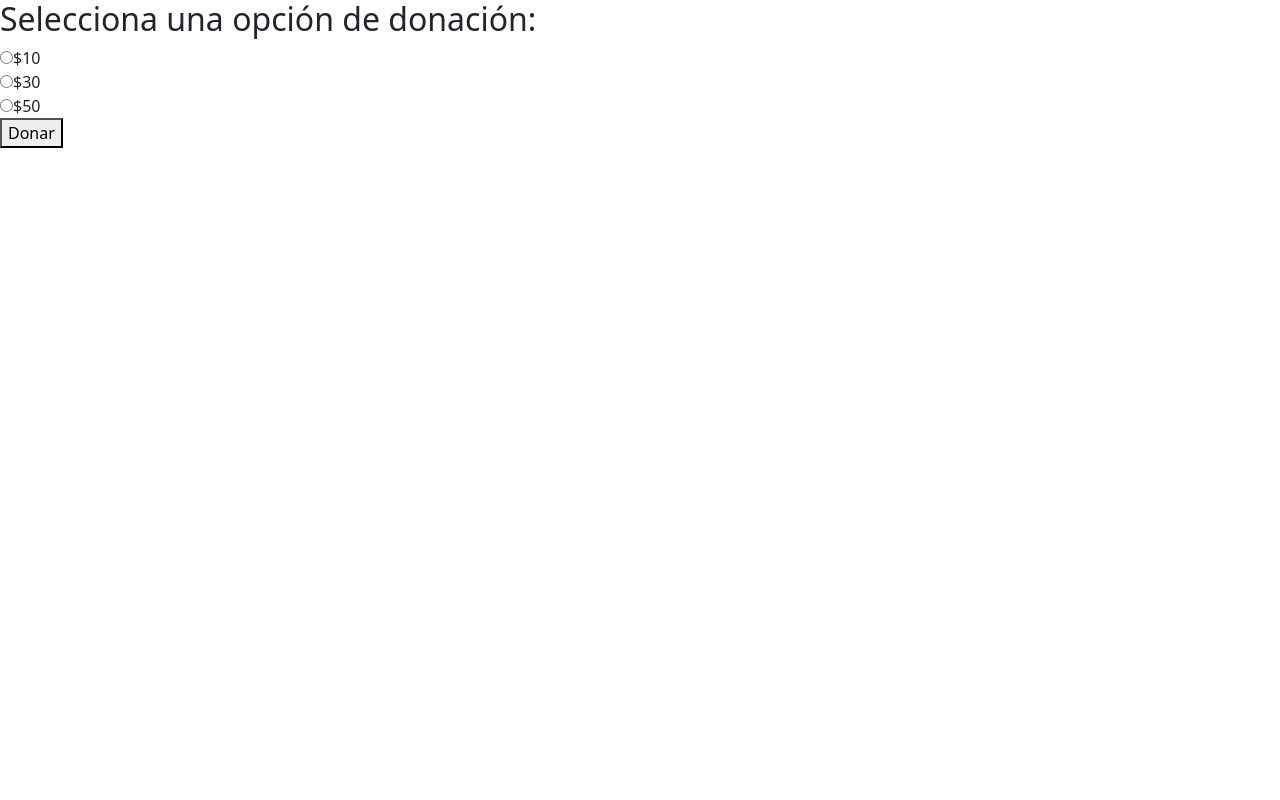
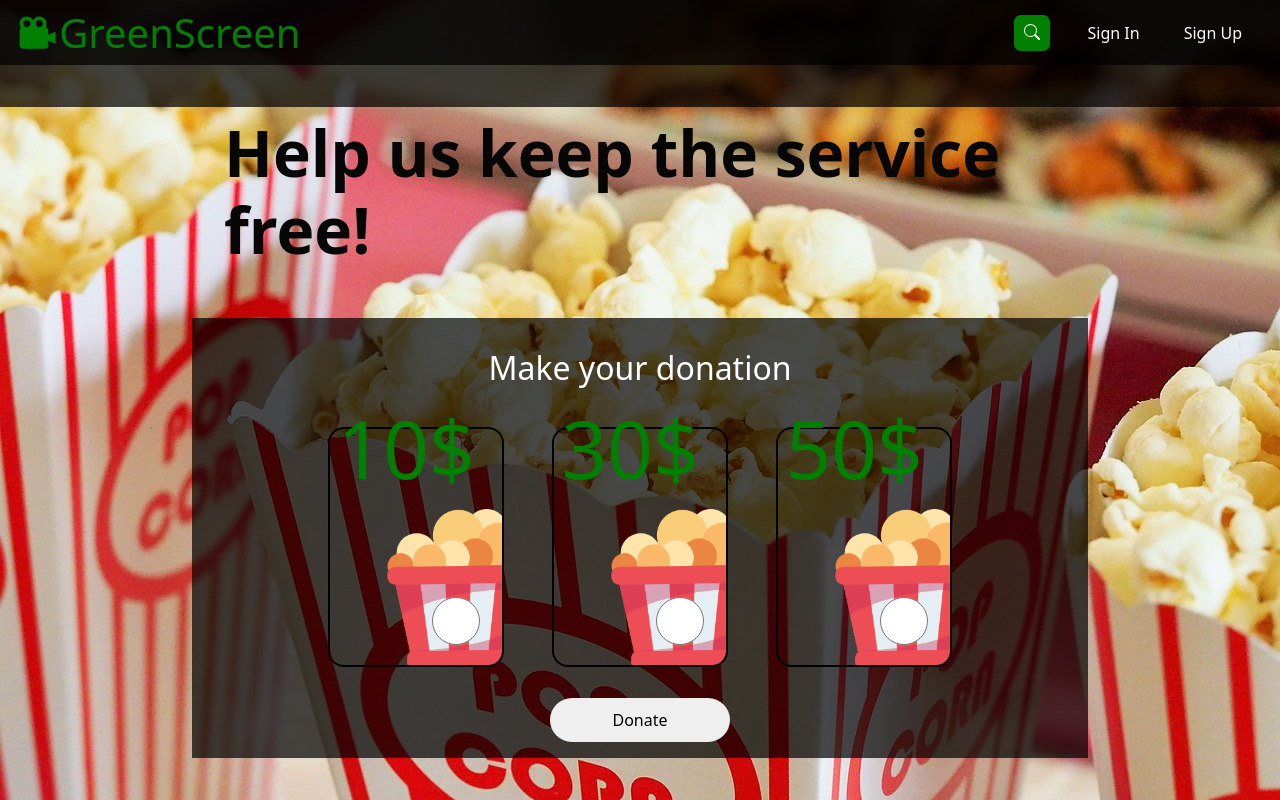
Before and after one commit to MoviesPf/MoviesFront, a React (Vite) app: page /donate in a window 1280 px wide. Built offline with nearby package versions, Linux system fonts and the light colour scheme.

Commit message:
donation

```diff
--- a/src/views/Donation/Donation.jsx
+++ b/src/views/Donation/Donation.jsx
@@ -1,12 +1,14 @@
-import React, { useState, useEffect } from 'react';
-import { useDispatch, useSelector } from 'react-redux';
-import { initiatePayment, selectDonationOption } from '../../Redux/actions';
+import React, { useState, useEffect } from "react";
+import { useDispatch, useSelector } from "react-redux";
+import { initiatePayment, selectDonationOption } from "../../Redux/actions";
+import { NavBar } from "../../Components/NavBar/NavBar";
+import css from "./Donations.module.css";
 
 const Donations = () => {
   const dispatch = useDispatch();
   const selectedOption = useSelector((state) => state.selectedOption);
-  const [sandboxInitPoint, setSandboxInitPoint] = useState('');
-  const [successMessage, setSuccessMessage] = useState('');
+  const [sandboxInitPoint, setSandboxInitPoint] = useState("");
+  const [successMessage, setSuccessMessage] = useState("");
 
   const handleOptionSelect = (amount) => {
     dispatch(selectDonationOption(amount));
@@ -15,7 +17,7 @@ const Donations = () => {
   const handleDonation = async () => {
     if (selectedOption) {
       const donationData = {
-        title: 'Donation',
+        title: "Donation",
         price: selectedOption,
         quantity: 1,
       };
@@ -26,10 +28,10 @@ const Donations = () => {
         if (response && response.sandbox_init_point) {
           setSandboxInitPoint(response.sandbox_init_point);
         } else {
-          console.error('URL de redirección no válida');
+          console.error("URL de redirección no válida");
         }
       } catch (error) {
-        console.error('Error al iniciar el pago:', error);
+        console.error("Error al iniciar el pago:", error);
       }
     }
   };
@@ -37,25 +39,34 @@ const Donations = () => {
   // obtengo el mensaje de éxito de los query params
   useEffect(() => {
     const urlParams = new URLSearchParams(window.location.search);
-    const successMsg = urlParams.get('message');
+    const successMsg = urlParams.get("message");
 
     // muestro el mensaje de éxito si está presente
     if (successMsg) {
-      console.log('Mensaje de éxito recibido:', successMsg);
+      console.log("Mensaje de éxito recibido:", successMsg);
       setSuccessMessage(successMsg);
     }
   }, []);
 
   useEffect(() => {
     if (sandboxInitPoint) {
-      console.log('Redirigiendo al sandboxInitPoint:', sandboxInitPoint);
+      console.log("Redirigiendo al sandboxInitPoint:", sandboxInitPoint);
       window.location.href = sandboxInitPoint;
     }
   }, [sandboxInitPoint]);
 
   return (
-    <div>
-      <h2>Selecciona una opción de donación:</h2>
+    <div className={css.section}>
+      <NavBar />
+      <div className={css.txt}>
+        <h1>Help us keep the service free!</h1>
+      </div>
+      <div className={css.content}>
+        <div className={css.img}></div>
+        <h2>Make your donation</h2>
+
+        <div className={css.cards}>
+          <div className={css.card}>
             <label>
               <input
                 type="radio"
@@ -64,9 +75,11 @@ const Donations = () => {
                 checked={selectedOption === 10}
                 onChange={() => handleOptionSelect(10)}
               />
-        $10
+              <h2>10$</h2>
             </label>
-      <br />
+          </div>
+
+          <div className={css.card}>
             <label>
               <input
                 type="radio"
@@ -75,9 +88,11 @@ const Donations = () => {
                 checked={selectedOption === 30}
                 onChange={() => handleOptionSelect(30)}
               />
-        $30
+              <h2>30$</h2>
             </label>
-      <br />
+          </div>
+
+          <div className={css.card}>
             <label>
               <input
                 type="radio"
@@ -86,11 +101,13 @@ const Donations = () => {
                 checked={selectedOption === 50}
                 onChange={() => handleOptionSelect(50)}
               />
-        $50
+              <h2>50$</h2>
             </label>
-      <br />
+          </div>
 
-      <button onClick={handleDonation}>Donar</button>
+        </div>
+        <button onClick={handleDonation}>Donate</button>
+      </div>
 
       {successMessage && (
         <div className="success-message">
--- a/src/views/Donation/Donations.module.css
+++ b/src/views/Donation/Donations.module.css
@@ -0,0 +1,87 @@
+.section{
+    display: grid;
+    width: 100%;
+    height: 100vh;
+    background: black;
+    background: url('../../assets/donation.jpg');
+    background-repeat: no-repeat;
+    background-size: cover;
+}
+
+.txt h1{
+    display: flex;
+    font-size: 3rem;
+    width: 65%;
+    height: 40%;
+    margin: auto;
+    margin-top: .5rem;
+    font-size: 4rem;
+    color: rgb(5, 6, 5);
+    font-weight: 800;
+}
+
+.content{
+    display: flex;
+    flex-direction: column;
+    height: 55vh;
+    width: 70%;
+    margin: auto;
+    margin-top: .5rem;
+    align-items: center;
+    justify-content: space-between;
+    color: white;
+    background-color: rgba(0, 0, 0, 0.7);
+}
+
+.cards{
+    display: flex;
+    flex-direction: row;
+    justify-content: center;
+    gap: 3rem;
+}
+
+.card{
+    width: 11rem;
+    height: 15rem;
+    display: flex;
+    border-radius: 1rem;
+    flex-direction: row;
+    justify-content: center;
+    border: 2px solid rgb(0, 0, 0);
+    background: url('../../assets/popcorn.png');
+    background-size: 10rem;
+    background-repeat: no-repeat;
+    background-position-y: 5rem;
+    background-position-x: 3rem;
+}
+
+.card input{
+    width: 20rem;
+    height: 3rem;
+    background-color: red;
+    margin-top: 42%;
+    margin-left: 5rem;
+}
+
+.card h2{
+    position: absolute;
+    font-size: 5rem;
+    bottom: 37%;
+    color: green;
+    gap: 1rem;
+    margin-left: 9.5%;
+}
+
+.content button{
+    height: 10%;
+    width: 20%;
+    border-radius:2rem ;
+    border: none;
+    margin-bottom: 1rem;
+    font-weight: 500;
+}
+
+.content button:hover{
+    color: white;
+    background-color: green;
+}
--- a/src/views/Home/Home.jsx
+++ b/src/views/Home/Home.jsx
@@ -17,7 +17,7 @@ export const Home = () => {
   const filteredPrograms = useSelector((state) => state.filteredPrograms);
   const [loading, setLoading] = useState(true);
 
-  useEffect(
+    useEffect(
     () => {
       dispatch(getAllPrograms()).then(() => {
         setLoading(false);
```
Also changed, not shown: src/assets/donation.jpg (added), src/assets/popcorn.png (added). Lines whose indentation alone changed are shown as unchanged.
